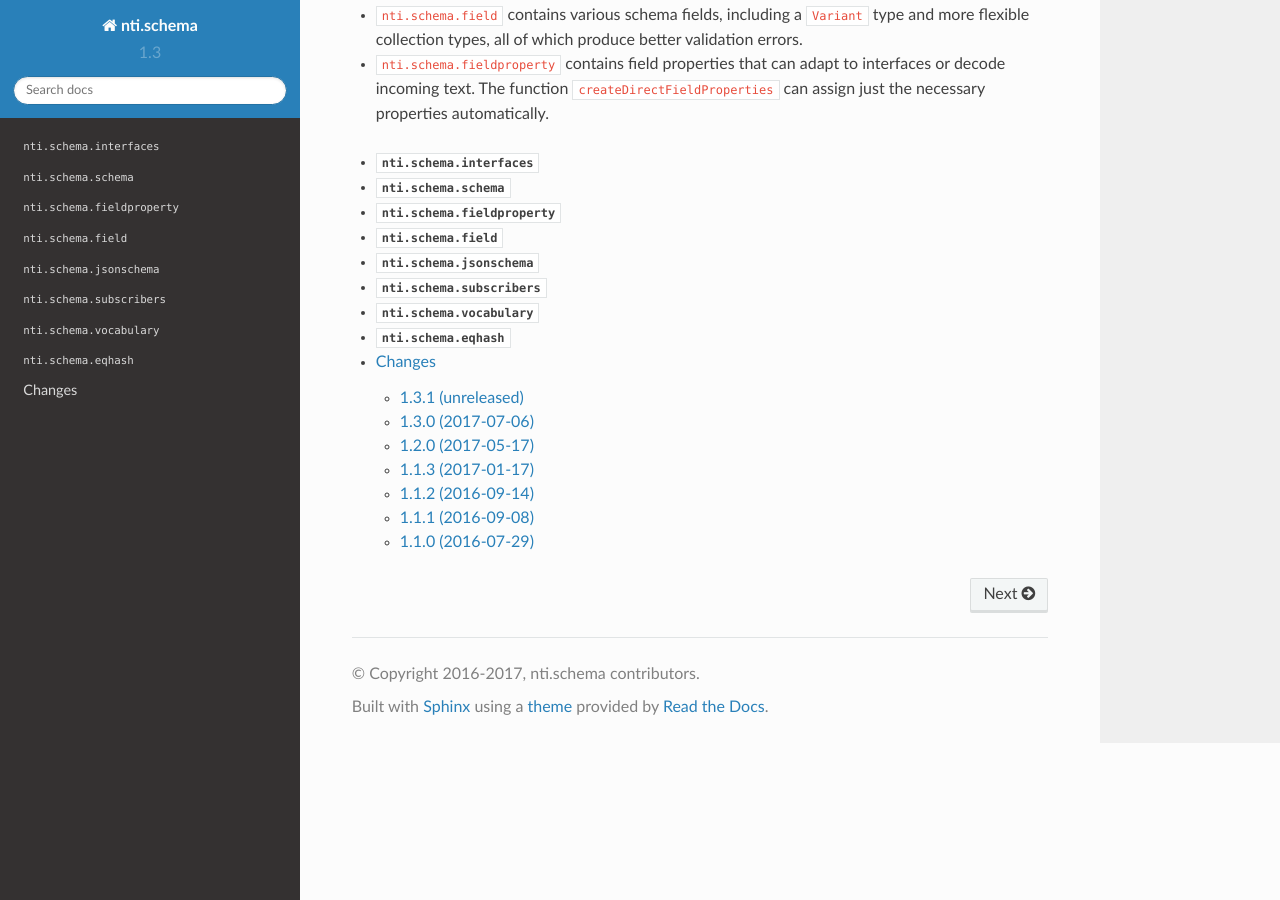
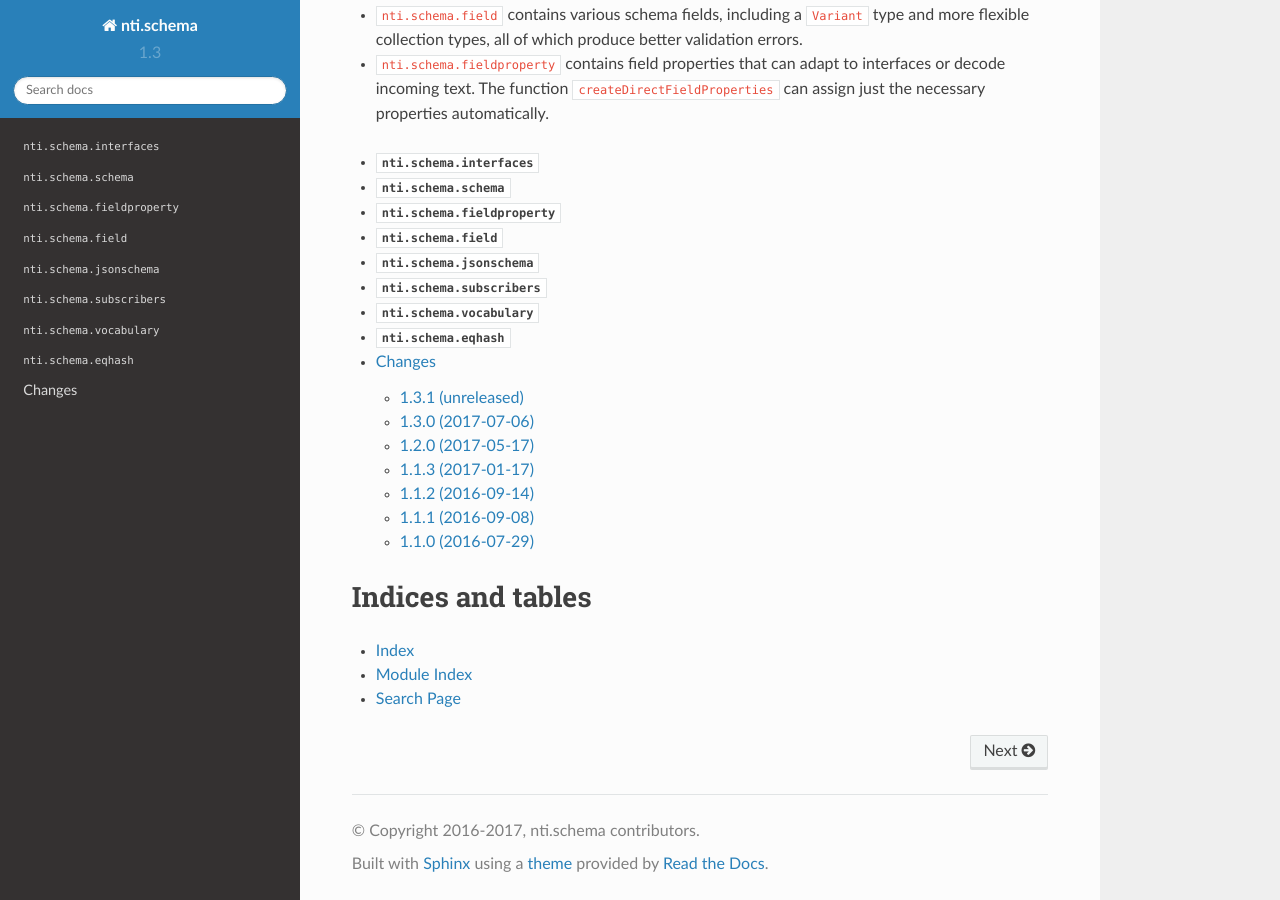
Before and after one commit to OpenNTI/nti.schema, a Sphinx documentation site: the page built from doc/index.rst, in a window 1280 px wide and 900 px high, scrolled down 536 px. Built offline with Sphinx 7.4.7 and the Read the Docs theme 2.0.0, drawn with Linux system fonts in a browser that asks for light colours.

Commit message:
Enable some indexes and version pins for docs.

```diff
--- a/doc-requirements.txt
+++ b/doc-requirements.txt
@@ -1,5 +1,6 @@
-pip>=8.1.2
+pip>=9
+sphinx>=1.5
 setuptools>=23.0.0
 sphinxcontrib-programoutput
-repoze.sphinx.autointerface
+repoze.sphinx.autointerface >= 0.8
 sphinx_rtd_theme
--- a/doc/index.rst
+++ b/doc/index.rst
@@ -15,3 +15,11 @@
    vocabulary
    eqhash
    changelog
+
+====================
+ Indices and tables
+====================
+
+* :ref:`genindex`
+* :ref:`modindex`
+* :ref:`search`
```
